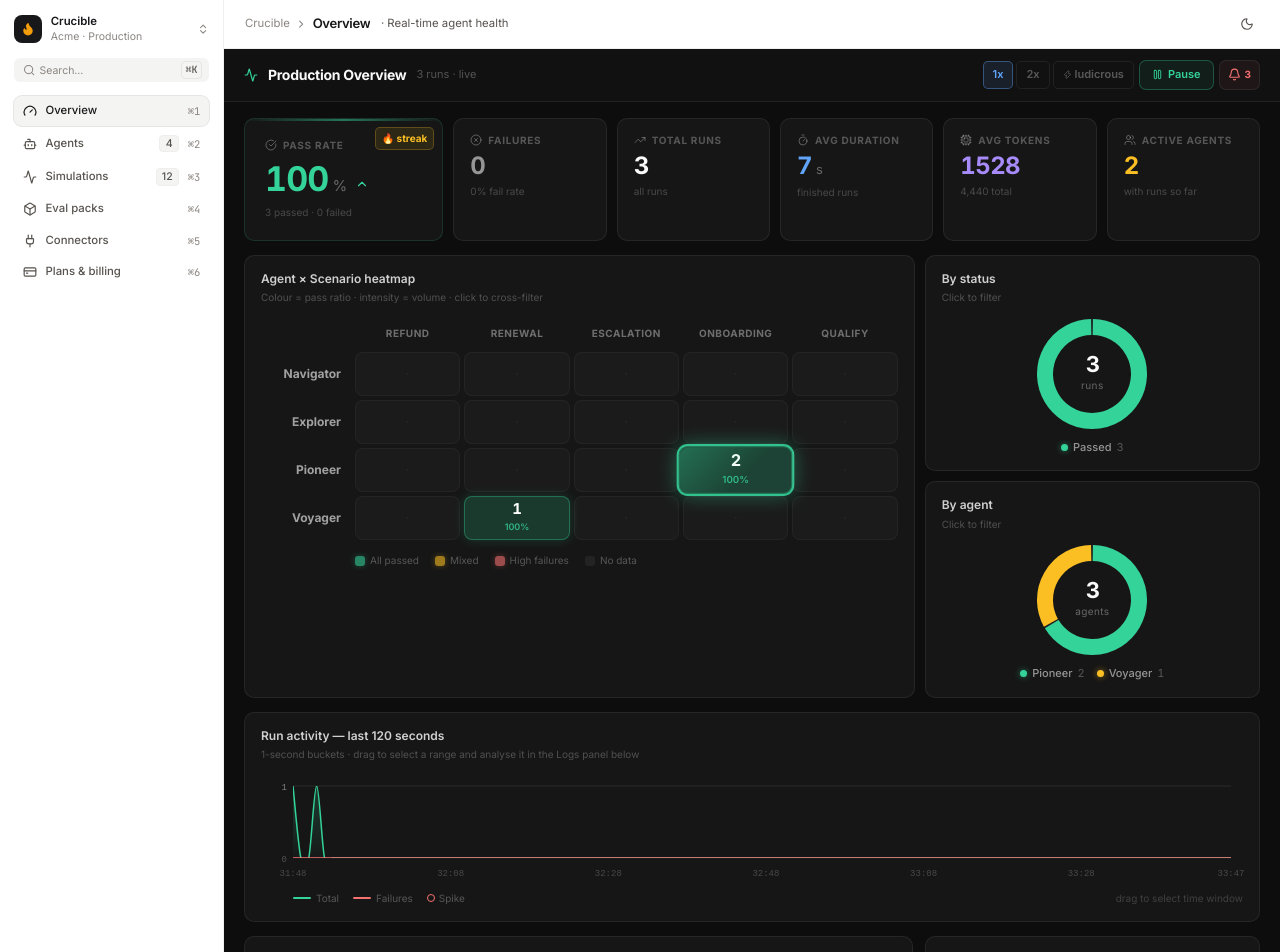
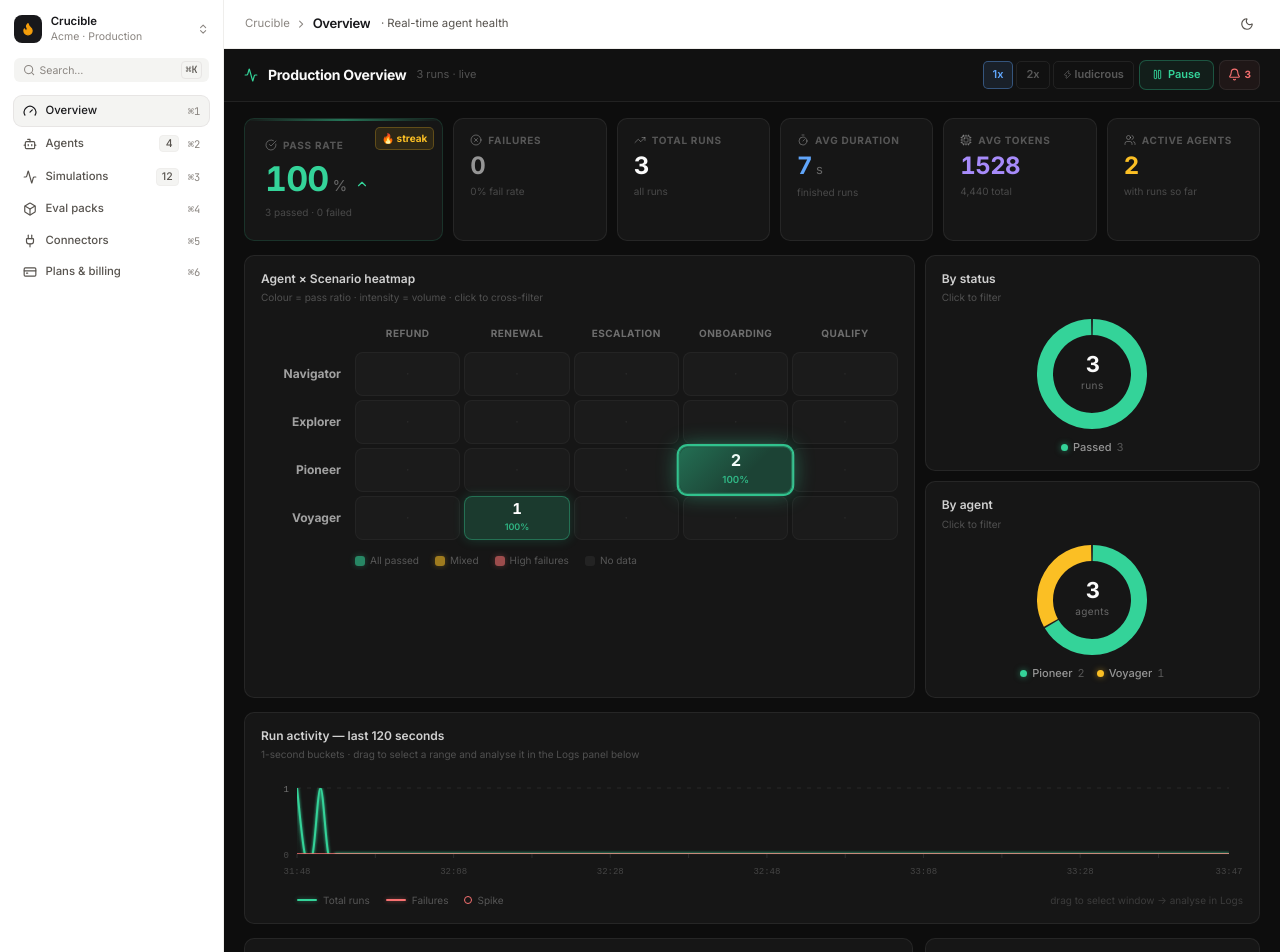
Before and after one commit to Soffi-Originals/crucible-demo, a React (Vite) app: page / in a window 1280 px wide. Shown: the top 952 px of the page. Built offline with nearby package versions, Linux system fonts and the light colour scheme.

Commit message:
AI: Update src/components/charts/TimeSeriesChart.tsx

```diff
--- a/src/components/charts/TimeSeriesChart.tsx
+++ b/src/components/charts/TimeSeriesChart.tsx
@@ -5,23 +5,24 @@ export interface TimeSeriesPoint {
   passed: number
   failed: number
   total: number
-  tsMs: number // epoch ms for this bucket
+  tsMs: number
 }
 
 interface TimeSeriesChartProps {
   points: TimeSeriesPoint[]
   height?: number
-  windowSec?: number // how many seconds of data to show
-  onBrush?: (from: number, to: number) => void // epoch ms range from brush
+  onBrush?: (from: number, to: number) => void
   brushRange?: [number, number] | null
 }
 
-// Catmull-Rom path builder (no NaN guard)
 function buildPath(values: number[], maxVal: number, w: number, h: number): string {
   if (values.length < 2 || w <= 0 || h <= 0) return ''
   const safe = maxVal > 0 ? maxVal : 1
   const step = w / Math.max(values.length - 1, 1)
-  const pts = values.map((v, i) => ({ x: i * step, y: h - (v / safe) * h }))
+  const pts = values.map((v, i) => ({
+    x: i * step,
+    y: h - Math.max(0, Math.min(1, v / safe)) * h,
+  }))
   let d = `M ${pts[0].x.toFixed(2)} ${pts[0].y.toFixed(2)}`
   for (let i = 0; i < pts.length - 1; i++) {
     const p0 = pts[Math.max(0, i - 1)]
@@ -45,7 +46,6 @@ function buildArea(values: number[], maxVal: number, w: number, h: number): stri
   return `${line} L ${lastX} ${h.toFixed(2)} L 0 ${h.toFixed(2)} Z`
 }
 
-// Detect anomaly spikes (value > mean + 2σ)
 function anomalyIdxs(values: number[]): Set<number> {
   if (values.length < 4) return new Set()
   const mean = values.reduce((s, v) => s + v, 0) / values.length
@@ -53,11 +53,11 @@ function anomalyIdxs(values: number[]): Set<number> {
   const sigma = Math.sqrt(variance)
   const threshold = mean + 2 * sigma
   const out = new Set<number>()
-  values.forEach((v, i) => { if (v > threshold && sigma > 0) out.add(i) })
+  values.forEach((v, i) => { if (v > threshold && sigma > 0.5) out.add(i) })
   return out
 }
 
-export function TimeSeriesChart({ points, height = 110, onBrush, brushRange }: TimeSeriesChartProps) {
+export function TimeSeriesChart({ points, height = 130, onBrush, brushRange }: TimeSeriesChartProps) {
   const containerRef = React.useRef<HTMLDivElement>(null)
   const svgRef = React.useRef<SVGSVGElement>(null)
   const [svgW, setSvgW] = React.useState(600)
@@ -78,7 +78,7 @@ export function TimeSeriesChart({ points, height = 110, onBrush, brushRange }: T
     return () => ro.disconnect()
   }, [])
 
-  const PAD = { top: 10, right: 12, bottom: 28, left: 32 }
+  const PAD = { top: 12, right: 14, bottom: 32, left: 36 }
   const w = Math.max(svgW - PAD.left - PAD.right, 1)
   const h = Math.max(height - PAD.top - PAD.bottom, 1)
 
@@ -86,18 +86,18 @@ export function TimeSeriesChart({ points, height = 110, onBrush, brushRange }: T
   const fails = points.map((p) => p.failed)
   const maxVal = Math.max(...totals, 1)
 
+  const totalArea = buildArea(totals, maxVal, w, h)
   const totalPath = buildPath(totals, maxVal, w, h)
   const failPath = buildPath(fails, maxVal, w, h)
-  const totalArea = buildArea(totals, maxVal, w, h)
+  const failArea = buildArea(fails, maxVal, w, h)
 
   const yTicks = [0, Math.ceil(maxVal / 2), Math.ceil(maxVal)]
   const anomalies = anomalyIdxs(fails)
+  const step = w / Math.max(points.length - 1, 1)
 
-  // Only label every Nth bucket to avoid crowding — show ~6 labels
-  const step = w / Math.max(points.length - 1, 1)
+  // Show label every ~20 buckets so ~6 labels across 120
   const labelEvery = Math.max(1, Math.floor(points.length / 6))
 
-  // Convert pixel X to data index
   const xToIdx = (px: number) => {
     const rel = px - PAD.left
     return Math.max(0, Math.min(points.length - 1, Math.round((rel / w) * (points.length - 1))))
@@ -106,8 +106,7 @@ export function TimeSeriesChart({ points, height = 110, onBrush, brushRange }: T
   const handleMouseMove = (e: React.MouseEvent<SVGSVGElement>) => {
     const rect = svgRef.current!.getBoundingClientRect()
     const relX = e.clientX - rect.left
-    const idx = xToIdx(relX)
-    setHoverIdx(idx)
+    setHoverIdx(xToIdx(relX))
     if (isDragging && brushStart !== null) {
       setBrushEnd(relX - PAD.left)
     }
@@ -134,40 +133,36 @@ export function TimeSeriesChart({ points, height = 110, onBrush, brushRange }: T
     setBrushEnd(null)
   }
 
-  // Brush region from external brushRange prop
   const extBrushX1 = React.useMemo(() => {
     if (!brushRange || points.length < 2) return null
-    const [from] = brushRange
     const startMs = points[0].tsMs
     const endMs = points[points.length - 1].tsMs
     const span = endMs - startMs || 1
-    return ((from - startMs) / span) * w
+    return ((brushRange[0] - startMs) / span) * w
   }, [brushRange, points, w])
 
   const extBrushX2 = React.useMemo(() => {
     if (!brushRange || points.length < 2) return null
-    const [, to] = brushRange
     const startMs = points[0].tsMs
     const endMs = points[points.length - 1].tsMs
     const span = endMs - startMs || 1
-    return ((to - startMs) / span) * w
+    return ((brushRange[1] - startMs) / span) * w
   }, [brushRange, points, w])
 
   if (points.length < 2) {
     return (
       <div ref={containerRef} style={{ height, display: 'flex', alignItems: 'center', justifyContent: 'center' }}>
-        <span style={{ fontSize: 12, color: 'rgba(255,255,255,0.2)' }}>waiting for data...</span>
+        <span style={{ fontSize: 12, color: 'rgba(255,255,255,0.18)' }}>waiting for data...</span>
       </div>
     )
   }
 
   const hoverPt = hoverIdx !== null ? points[hoverIdx] : null
   const hoverX = hoverIdx !== null ? hoverIdx * step : null
-  const hoverY = hoverIdx !== null && totals[hoverIdx] !== undefined
-    ? h - (totals[hoverIdx] / maxVal) * h
+  const hoverY = hoverIdx !== null && isFinite(totals[hoverIdx] ?? NaN)
+    ? h - (Math.min(totals[hoverIdx], maxVal) / maxVal) * h
     : null
 
-  // Drag brush pixel coords
   const dragBrushX1 = brushStart !== null ? Math.min(brushStart, brushEnd ?? brushStart) : null
   const dragBrushW = brushStart !== null && brushEnd !== null ? Math.abs(brushEnd - brushStart) : 0
 
@@ -185,101 +180,136 @@ export function TimeSeriesChart({ points, height = 110, onBrush, brushRange }: T
       >
         <defs>
           <linearGradient id="tsGradTotal" x1="0" y1="0" x2="0" y2="1">
-            <stop offset="0%" stopColor="#34d399" stopOpacity="0.2" />
-            <stop offset="100%" stopColor="#34d399" stopOpacity="0" />
+            <stop offset="0%" stopColor="#34d399" stopOpacity="0.25" />
+            <stop offset="80%" stopColor="#34d399" stopOpacity="0.02" />
           </linearGradient>
+          <linearGradient id="tsGradFail" x1="0" y1="0" x2="0" y2="1">
+            <stop offset="0%" stopColor="#f87171" stopOpacity="0.35" />
+            <stop offset="100%" stopColor="#f87171" stopOpacity="0" />
+          </linearGradient>
+          <filter id="lineGlow">
+            <feGaussianBlur stdDeviation="1.5" result="blur" />
+            <feMerge><feMergeNode in="blur" /><feMergeNode in="SourceGraphic" /></feMerge>
+          </filter>
           <clipPath id="tsClip">
             <rect x={0} y={0} width={w} height={h} />
           </clipPath>
         </defs>
 
         <g transform={`translate(${PAD.left},${PAD.top})`}>
-          {/* Y grid + ticks */}
+          {/* Y grid */}
           {yTicks.map((tick) => {
             const yy = h - (tick / maxVal) * h
             return (
               <g key={tick}>
-                <line x1={0} y1={yy} x2={w} y2={yy} stroke="rgba(255,255,255,0.05)" strokeWidth={1} />
-                <text x={-6} y={yy + 4} textAnchor="end" fontSize={9} fill="rgba(255,255,255,0.25)" fontFamily="monospace">
+                <line x1={0} y1={yy} x2={w} y2={yy}
+                  stroke="rgba(255,255,255,0.04)" strokeWidth={1}
+                  strokeDasharray={tick === 0 ? 'none' : '4 6'}
+                />
+                <text x={-8} y={yy + 4} textAnchor="end" fontSize={9}
+                  fill="rgba(255,255,255,0.22)" fontFamily="monospace"
+                >
                   {tick}
                 </text>
               </g>
             )
           })}
 
-          {/* External brush region */}
+          {/* External brush */}
           {extBrushX1 !== null && extBrushX2 !== null && (
             <rect
-              x={Math.max(0, extBrushX1)}
-              y={0}
+              x={Math.max(0, extBrushX1)} y={0}
               width={Math.min(w, extBrushX2) - Math.max(0, extBrushX1)}
               height={h}
-              fill="rgba(96,165,250,0.08)"
-              stroke="rgba(96,165,250,0.25)"
-              strokeWidth={1}
-              rx={2}
+              fill="rgba(99,102,241,0.08)"
+              stroke="rgba(99,102,241,0.3)"
+              strokeWidth={1} rx={3}
             />
           )}
 
-          {/* Drag brush region */}
+          {/* Drag brush */}
           {dragBrushX1 !== null && dragBrushW > 4 && (
-            <rect
-              x={dragBrushX1}
-              y={0}
-              width={dragBrushW}
-              height={h}
-              fill="rgba(96,165,250,0.07)"
-              stroke="rgba(96,165,250,0.2)"
-              strokeWidth={1}
-              rx={2}
+            <rect x={dragBrushX1} y={0} width={dragBrushW} height={h}
+              fill="rgba(99,102,241,0.07)" stroke="rgba(99,102,241,0.2)"
+              strokeWidth={1} rx={3}
             />
           )}
 
-          {/* Area fill */}
+          {/* Total area */}
           {totalArea && (
             <path d={totalArea} fill="url(#tsGradTotal)" clipPath="url(#tsClip)" />
           )}
 
+          {/* Fail area */}
+          {failArea && (
+            <path d={failArea} fill="url(#tsGradFail)" clipPath="url(#tsClip)" />
+          )}
+
           {/* Total line */}
           {totalPath && (
-            <path d={totalPath} fill="none" stroke="#34d399" strokeWidth={1.5} strokeLinecap="round" clipPath="url(#tsClip)" />
+            <path d={totalPath} fill="none" stroke="#34d399" strokeWidth={2}
+              strokeLinecap="round" clipPath="url(#tsClip)"
+              filter="url(#lineGlow)"
+            />
           )}
 
-          {/* Failure line */}
+          {/* Fail line */}
           {failPath && (
-            <path d={failPath} fill="none" stroke="#f87171" strokeWidth={1.5} strokeLinecap="round" clipPath="url(#tsClip)" />
+            <path d={failPath} fill="none" stroke="#f87171" strokeWidth={1.5}
+              strokeLinecap="round" clipPath="url(#tsClip)"
+            />
           )}
 
-          {/* Anomaly markers on failure spikes */}
+          {/* Anomaly markers */}
           {[...anomalies].map((idx) => {
+            const xx = idx * step
             const safe = maxVal > 0 ? maxVal : 1
-            const xx = idx * step
-            const yy = h - (fails[idx] / safe) * h
+            const yy = h - (Math.min(fails[idx], maxVal) / safe) * h
             if (!isFinite(xx) || !isFinite(yy)) return null
             return (
               <g key={`anom-${idx}`}>
-                <circle cx={xx} cy={yy} r={5} fill="none" stroke="#f87171" strokeWidth={1.5} opacity={0.7} />
-                <circle cx={xx} cy={yy} r={2} fill="#f87171" opacity={0.9} />
+                <circle cx={xx.toFixed(2)} cy={yy.toFixed(2)} r={6}
+                  fill="none" stroke="#f87171" strokeWidth={1.5} opacity={0.6}
+                />
+                <circle cx={xx.toFixed(2)} cy={yy.toFixed(2)} r={2.5} fill="#f87171" />
               </g>
             )
           })}
 
-          {/* X axis labels */}
+          {/* X axis: 1-second labels, show every labelEvery */}
           {points.map((pt, i) => {
             if (i % labelEvery !== 0 && i !== points.length - 1) return null
-            const xx = i * step
+            const xx = (i * step).toFixed(2)
             return (
-              <text key={i} x={xx} y={h + 18} textAnchor="middle" fontSize={9} fill="rgba(255,255,255,0.22)" fontFamily="monospace">
+              <text key={i} x={xx} y={h + 20}
+                textAnchor="middle" fontSize={9}
+                fill="rgba(255,255,255,0.2)" fontFamily="monospace"
+              >
                 {pt.label}
               </text>
+            )
+          })}
+
+          {/* 1s tick marks */}
+          {points.map((_, i) => {
+            if (i % 10 !== 0) return null
+            const xx = (i * step).toFixed(2)
+            return (
+              <line key={`tick-${i}`} x1={xx} y1={h} x2={xx} y2={h + 4}
+                stroke="rgba(255,255,255,0.1)" strokeWidth={1}
+              />
             )
           })}
 
           {/* Hover crosshair */}
           {hoverX !== null && hoverY !== null && isFinite(hoverX) && isFinite(hoverY) && (
             <>
-              <line x1={hoverX} y1={0} x2={hoverX} y2={h} stroke="rgba(255,255,255,0.12)" strokeWidth={1} strokeDasharray="3 3" />
-              <circle cx={hoverX} cy={hoverY} r={3} fill="#34d399" />
+              <line x1={hoverX.toFixed(2)} y1={0} x2={hoverX.toFixed(2)} y2={h}
+                stroke="rgba(255,255,255,0.1)" strokeWidth={1} strokeDasharray="3 4"
+              />
+              <circle cx={hoverX.toFixed(2)} cy={hoverY.toFixed(2)} r={4}
+                fill="#34d399" stroke="#0d0d0d" strokeWidth={1.5}
+              />
             </>
           )}
         </g>
@@ -288,48 +318,54 @@ export function TimeSeriesChart({ points, height = 110, onBrush, brushRange }: T
       {/* Hover tooltip */}
       {hoverPt && hoverX !== null && (
         <div style={{
-          position: 'absolute',
-          top: 4,
-          left: Math.min(hoverX + PAD.left + 10, svgW - 120),
-          background: '#1a1a1a',
-          border: '1px solid rgba(255,255,255,0.12)',
-          borderRadius: 6,
-          padding: '6px 10px',
-          pointerEvents: 'none',
-          zIndex: 10,
-          minWidth: 100,
+          position: 'absolute', top: 8,
+          left: Math.min(hoverX + PAD.left + 12, svgW - 130),
+          background: 'rgba(15,15,20,0.95)',
+          border: '1px solid rgba(255,255,255,0.1)',
+          borderRadius: 8, padding: '7px 11px',
+          pointerEvents: 'none', zIndex: 10, minWidth: 110,
+          backdropFilter: 'blur(8px)',
+          boxShadow: '0 8px 24px rgba(0,0,0,0.5)',
         }}>
-          <div style={{ fontSize: 10, color: 'rgba(255,255,255,0.35)', marginBottom: 4, fontFamily: 'monospace' }}>{hoverPt.label}</div>
-          <div style={{ display: 'flex', flexDirection: 'column', gap: 2 }}>
-            <span style={{ fontSize: 12, color: '#34d399', fontWeight: 700, fontVariantNumeric: 'tabular-nums' }}>
+          <div style={{ fontSize: 10, color: 'rgba(255,255,255,0.3)', marginBottom: 5, fontFamily: 'monospace' }}>
+            {hoverPt.label}
+          </div>
+          <div style={{ display: 'flex', flexDirection: 'column', gap: 3 }}>
+            <span style={{ fontSize: 13, color: '#34d399', fontWeight: 700, fontVariantNumeric: 'tabular-nums' }}>
               {hoverPt.total} runs
             </span>
             {hoverPt.failed > 0 && (
               <span style={{ fontSize: 11, color: '#f87171', fontWeight: 600 }}>
-                {hoverPt.failed} failed {anomalies.has(hoverIdx!) ? '⚠ spike' : ''}
+                {hoverPt.failed} failed {anomalies.has(hoverIdx!) ? '⚠' : ''}
+              </span>
+            )}
+            {hoverPt.passed > 0 && (
+              <span style={{ fontSize: 11, color: '#34d399', opacity: 0.7 }}>
+                {hoverPt.passed} passed
               </span>
             )}
           </div>
         </div>
       )}
 
-      {/* Legend + drag hint */}
-      <div style={{ display: 'flex', alignItems: 'center', gap: 14, marginTop: 4, paddingLeft: PAD.left }}>
+      {/* Legend */}
+      <div style={{ display: 'flex', alignItems: 'center', gap: 16, marginTop: 6, paddingLeft: PAD.left }}>
+        {[
+          { color: '#34d399', label: 'Total runs', dash: false },
+          { color: '#f87171', label: 'Failures', dash: false },
+        ].map(({ color, label }) => (
+          <div key={label} style={{ display: 'flex', alignItems: 'center', gap: 6 }}>
+            <div style={{ width: 20, height: 2, backgroundColor: color, borderRadius: 1, boxShadow: `0 0 4px ${color}88` }} />
+            <span style={{ fontSize: 10, color: 'rgba(255,255,255,0.28)' }}>{label}</span>
+          </div>
+        ))}
         <div style={{ display: 'flex', alignItems: 'center', gap: 5 }}>
-          <div style={{ width: 18, height: 2, backgroundColor: '#34d399', borderRadius: 1 }} />
-          <span style={{ fontSize: 10, color: 'rgba(255,255,255,0.28)' }}>Total</span>
-        </div>
-        <div style={{ display: 'flex', alignItems: 'center', gap: 5 }}>
-          <div style={{ width: 18, height: 2, backgroundColor: '#f87171', borderRadius: 1 }} />
-          <span style={{ fontSize: 10, color: 'rgba(255,255,255,0.28)' }}>Failures</span>
-        </div>
-        <div style={{ display: 'flex', alignItems: 'center', gap: 4 }}>
-          <div style={{ width: 8, height: 8, borderRadius: '50%', border: '1.5px solid #f87171', backgroundColor: 'transparent' }} />
+          <div style={{ width: 8, height: 8, borderRadius: '50%', border: '1.5px solid #f87171' }} />
           <span style={{ fontSize: 10, color: 'rgba(255,255,255,0.28)' }}>Spike</span>
         </div>
         {onBrush && (
-          <span style={{ fontSize: 10, color: 'rgba(255,255,255,0.18)', marginLeft: 'auto' }}>
-            drag to select time window
+          <span style={{ fontSize: 10, color: 'rgba(255,255,255,0.16)', marginLeft: 'auto' }}>
+            drag to select window → analyse in Logs
           </span>
         )}
       </div>
```
